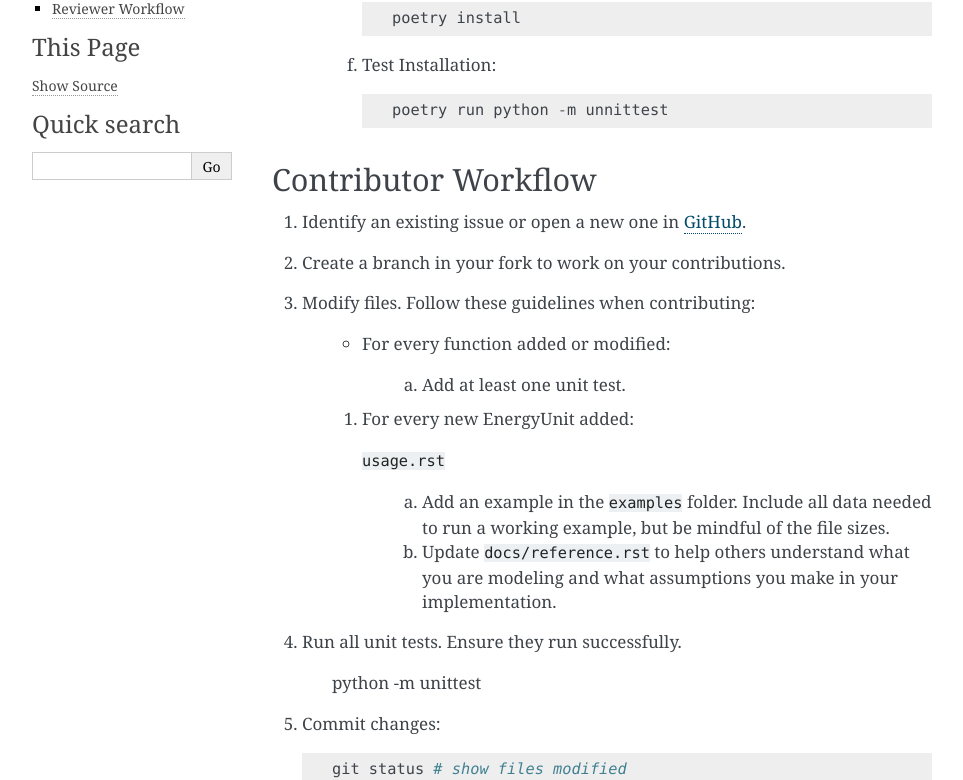
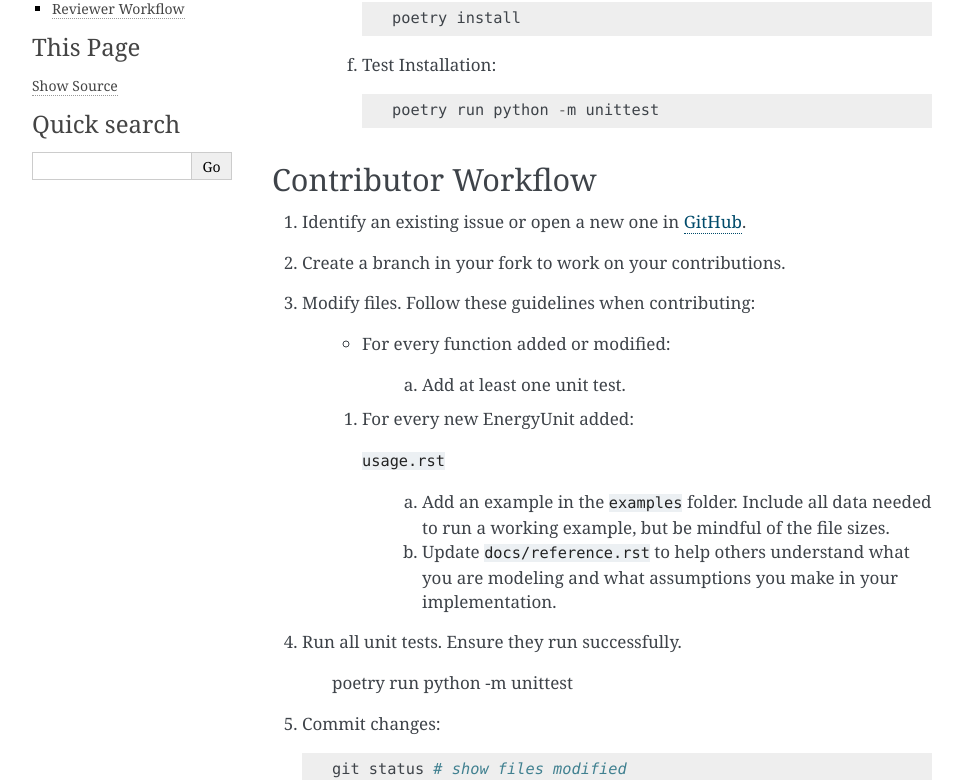
Before and after one commit to ijbd/assetra, a Sphinx documentation site: the page built from docs/contributing.rst, in a window 1280 px wide and 1400 px high, scrolled down 1295 px. Shown: the part 159-939 px from the top of the window, without its empty margins (148-1111 px from the left). Built offline with Sphinx 7.4.7, drawn with Linux system fonts in a browser that asks for light colours.

Commit message:
Fix unittest typo in contributing guide. (#41)
Co-authored-by: ijbd <ijbd@umich.edu>

```diff
--- a/docs/contributing.rst
+++ b/docs/contributing.rst
@@ -56,7 +56,7 @@ Setup
 
     #. Test Installation::
 
-        poetry run python -m unnittest
+        poetry run python -m unittest
 
 Contributor Workflow
 --------------------
@@ -80,7 +80,7 @@ Contributor Workflow
 
 #. Run all unit tests. Ensure they run successfully.
 
-       python -m unittest
+       poetry run python -m unittest
 
 #. Commit changes::
 
```
